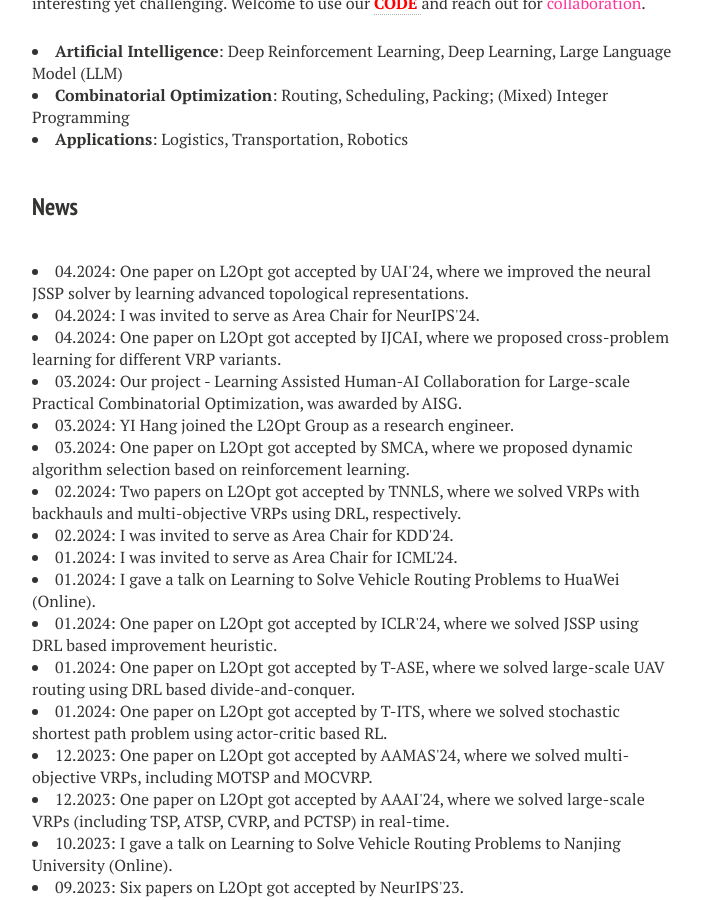
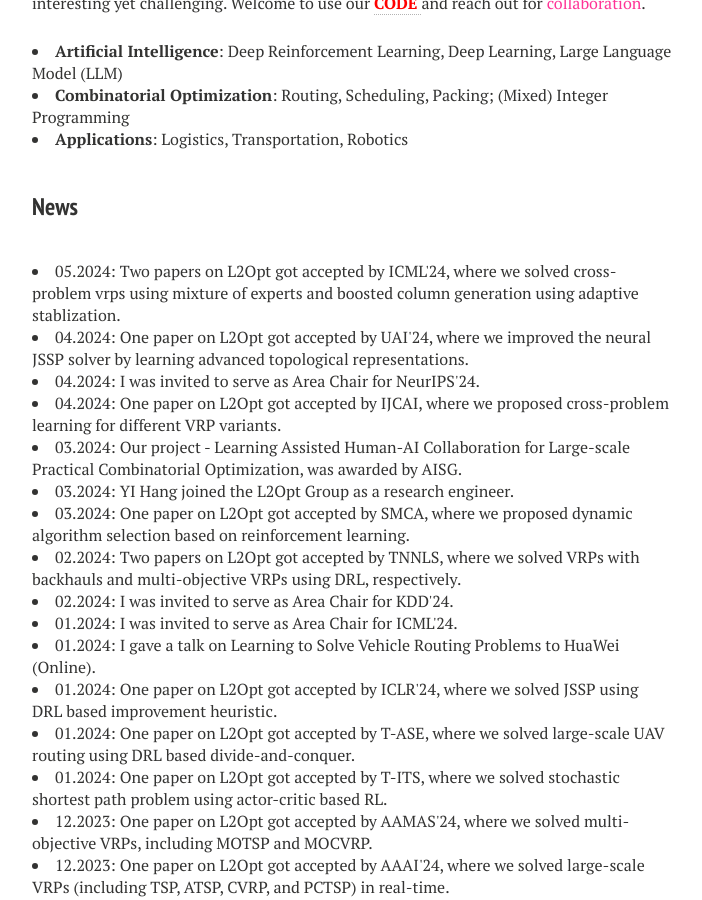
Before and after one commit to zhiguangcaosg/zhiguangcaosg.github.io, a Jekyll site: the page built from index.md, in a window 1280 px wide and 900 px high, scrolled down 878 px. Shown: the whole window, without its empty margins (288-990 px from the left). Built offline with Jekyll 4.4.1, drawn with Linux system fonts in a browser that asks for light colours; nearby versions of some CDN libraries.

Commit message:
Update index.md

```diff
--- a/index.md
+++ b/index.md
@@ -38,6 +38,10 @@ image: banner1.png
 </li>
 
 <h3 style="margin-bottom:-8px;padding-top:20px;">News</h3> <br>
+
+<li>
+05.2024:  Two papers on L2Opt got accepted by ICML'24, where we solved cross-problem vrps using mixture of experts and boosted column generation using adaptive stablization.
+</li>
 
 <li>
 04.2024:  One paper on L2Opt got accepted by UAI'24, where we improved the neural JSSP solver by learning advanced topological representations.
```
